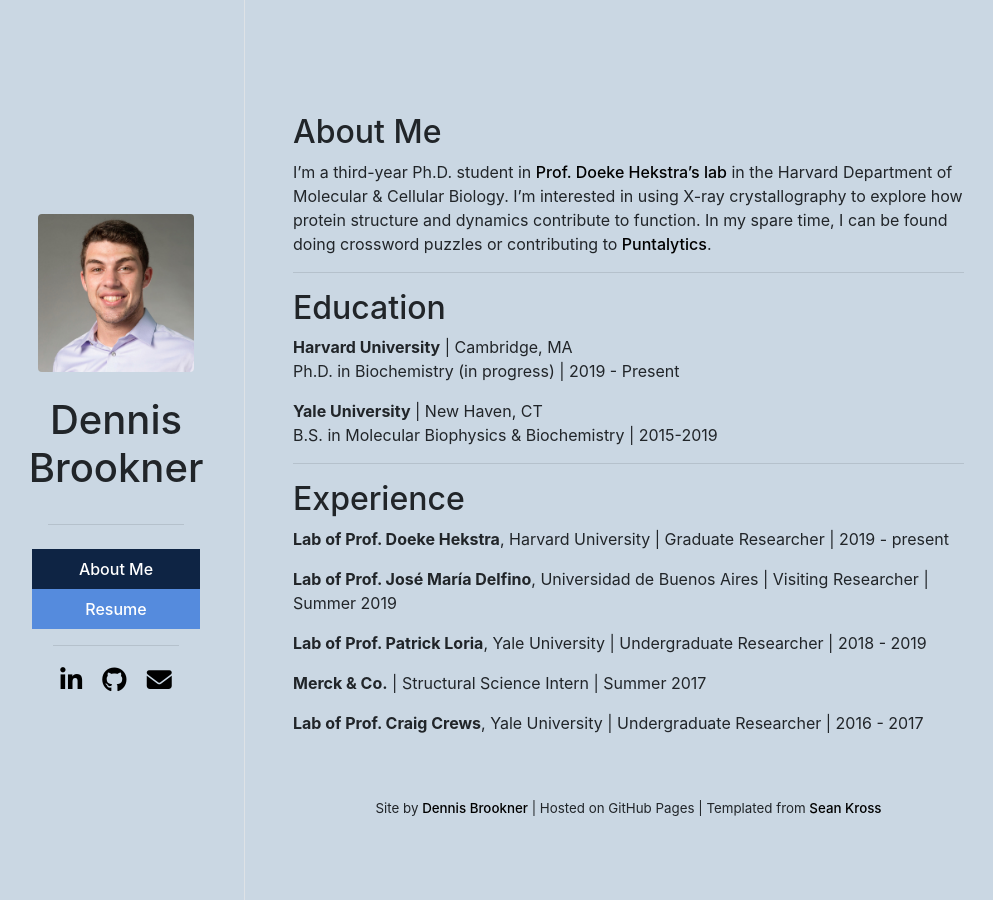
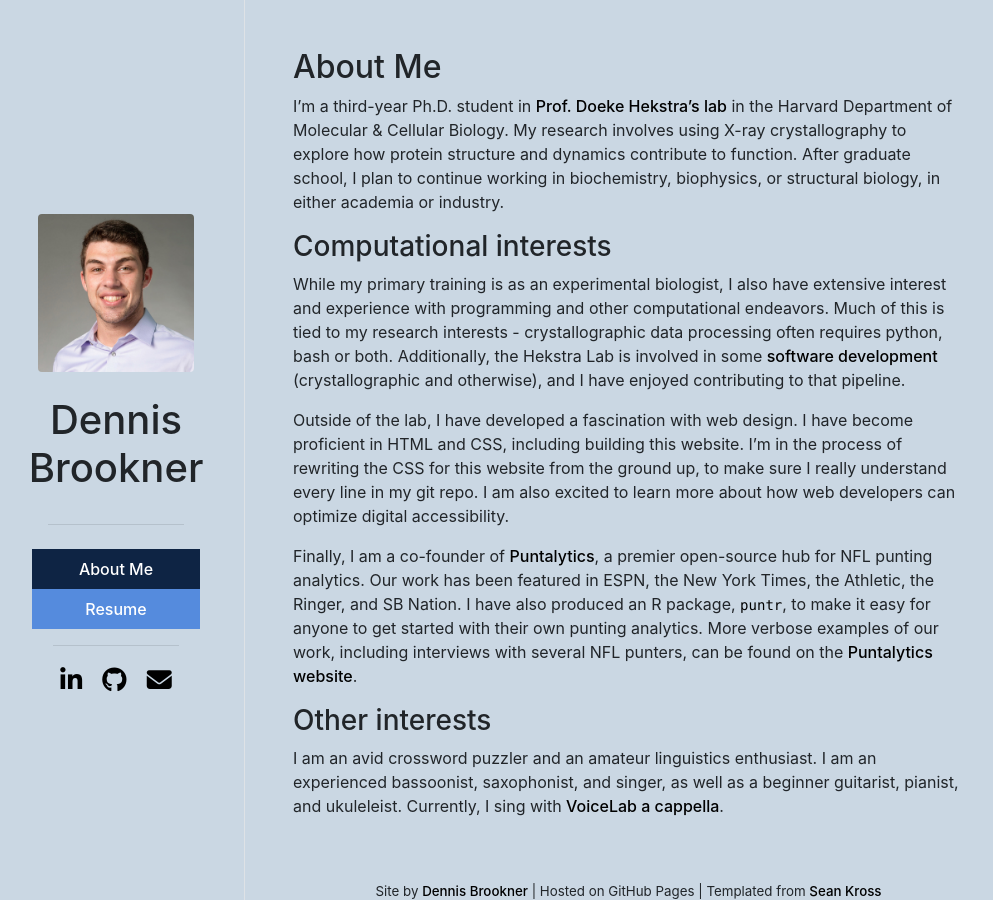
Before and after one commit to dennisbrookner/dennisbrookner.github.io, a Jekyll site: the page built from index.md, in a window 1280 px wide. Shown: the whole page, without its empty margins (140-1133 px from the left). Built offline with Jekyll 4.4.1, drawn with Linux system fonts in a browser that asks for light colours; nearby versions of some CDN libraries.

Commit message:
Update index.md

```diff
--- a/index.md
+++ b/index.md
@@ -1,34 +1,20 @@
 ---
+title: About Me
 layout: flexcolumns
-title: About Me
-myname: Dennis Brookner
-headshot: /assets/img/DennisBrooknerHeadshot.jpeg
 ---
 
 ## About Me
 
-I'm a third-year Ph.D. student in [Prof. Doeke Hekstra's lab](https://hekstralab.fas.harvard.edu) in the Harvard Department of Molecular & Cellular Biology. I'm interested in using X-ray crystallography to explore how protein structure and dynamics contribute to function. In my spare time, I can be found doing crossword puzzles or contributing to [Puntalytics](https://twitter.com/ThePuntRunts).
+I'm a third-year Ph.D. student in [Prof. Doeke Hekstra's lab](https://hekstralab.fas.harvard.edu) in the Harvard Department of Molecular & Cellular Biology. My research involves using X-ray crystallography to explore how protein structure and dynamics contribute to function. After graduate school, I plan to continue working in biochemistry, biophysics, or structural biology, in either academia or industry.
 
----
+### Computational interests
 
-## Education
+While my primary training is as an experimental biologist, I also have extensive interest and experience with programming and other computational endeavors. Much of this is tied to my research interests - crystallographic data processing often requires python, bash or both. Additionally, the Hekstra Lab is involved in some [software development](https://github.com/Hekstra-Lab) (crystallographic and otherwise), and I have enjoyed contributing to that pipeline.
 
-**Harvard University** \| Cambridge, MA
-Ph.D. in Biochemistry (in progress) \| 2019 - Present
+Outside of the lab, I have developed a fascination with web design. I have become proficient in HTML and CSS, including building this website. I'm in the process of rewriting the CSS for this website from the ground up, to make sure I really understand every line in my git repo. I am also excited to learn more about how web developers can optimize digital accessibility.
 
-**Yale University** \| New Haven, CT
-B.S. in Molecular Biophysics & Biochemistry \| 2015-2019
+Finally, I am a co-founder of [Puntalytics](https://twitter.com/ThePuntRunts), a premier open-source hub for NFL punting analytics. Our work has been featured in ESPN, the New York Times, the Athletic, the Ringer, and SB Nation. I have also produced an R package, [`puntr`](https://puntalytics.github.io/puntr/), to make it easy for anyone to get started with their own punting analytics. More verbose examples of our work, including interviews with several NFL punters, can be found on the [Puntalytics website](https://puntalytics.github.io/).
 
----
+### Other interests
 
-## Experience
-
-**Lab of Prof. Doeke Hekstra**, Harvard University \| Graduate Researcher \| 2019 - present
-
-**Lab of Prof. José María Delfino**, Universidad de Buenos Aires \| Visiting Researcher \| Summer 2019
-
-**Lab of Prof. Patrick Loria**, Yale University \| Undergraduate Researcher \| 2018 - 2019
-
-**Merck & Co.** \| Structural Science Intern \| Summer 2017
-
-**Lab of Prof. Craig Crews**, Yale University \| Undergraduate Researcher \| 2016 - 2017
+I am an avid crossword puzzler and an amateur linguistics enthusiast. I am an experienced bassoonist, saxophonist, and singer, as well as a beginner guitarist, pianist, and ukuleleist. Currently, I sing with [VoiceLab a cappella](http://voicelab.us/).
```
